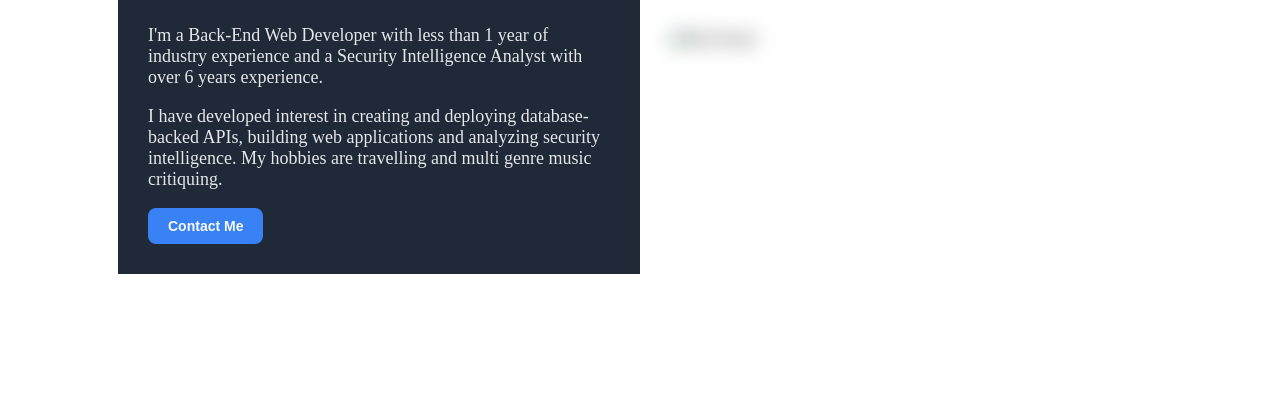
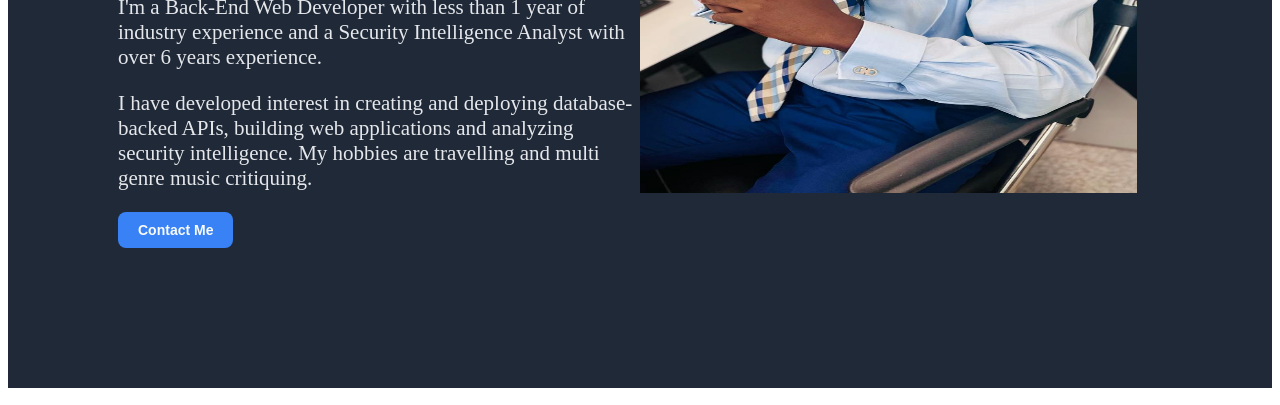
Before and after one commit to Omotola-Olasope/top-landing-project, a plain HTML site: page index.html in a window 1280 px wide. Shown: the part 413-818 px from the top of the page. Drawn offline with Linux system fonts and the light colour scheme.

Commit message:
Feat: add css header and about section

```diff
--- a/css/style.css
+++ b/css/style.css
@@ -6,6 +6,7 @@
     padding: 10px;
     color: white;
     background-color: #1F2937;
+    float: right;
 }
 
 #hero ul {
@@ -46,7 +47,7 @@
 }
 
 .about p {
-    font-size: 18px;
+    font-size: 21px;
     color: #e5e7eb;
 }
 
@@ -66,9 +67,9 @@
 .flex {
     display: flex;
     padding: 140px 110px;
-
-    align-items: center;
-    justify-content: center;
+    background-color: #1F2937;
+ /*   align-items: center;
+    justify-content: center; */
 }
 
 @media (max-width: 800px) {
@@ -79,25 +80,19 @@
 
 .flex div {
     flex: 1;
-    padding: 30px;
+   /* padding: 30px; */
 }
 
 .placeholder {
     position: relative;
-    width: 100%;
-    filter: blur(10px);
-    transform: scale(1);
+    background-color: #ddd;
+    width: 497px;
+    height: 387.6566px;
+
+   transform: scale(1);
 }
 
 .my-pic {
     position: relative;
     overflow: hidden;
 }
-
-.my-pic.large {
-    height: 300px;
-}
-
-.my-pic.small {
-    height: 100px;
-}
--- a/index.html
+++ b/index.html
@@ -28,7 +28,7 @@
         </div>
 
         <div class="my-pic">
-            <img class="placeholder" src="./images/M.jpeg" alt="My Picture">
+            <img class="placeholder" src="./images/ME.jpeg" alt="My Picture">
         </div>
     </div>
 
```
